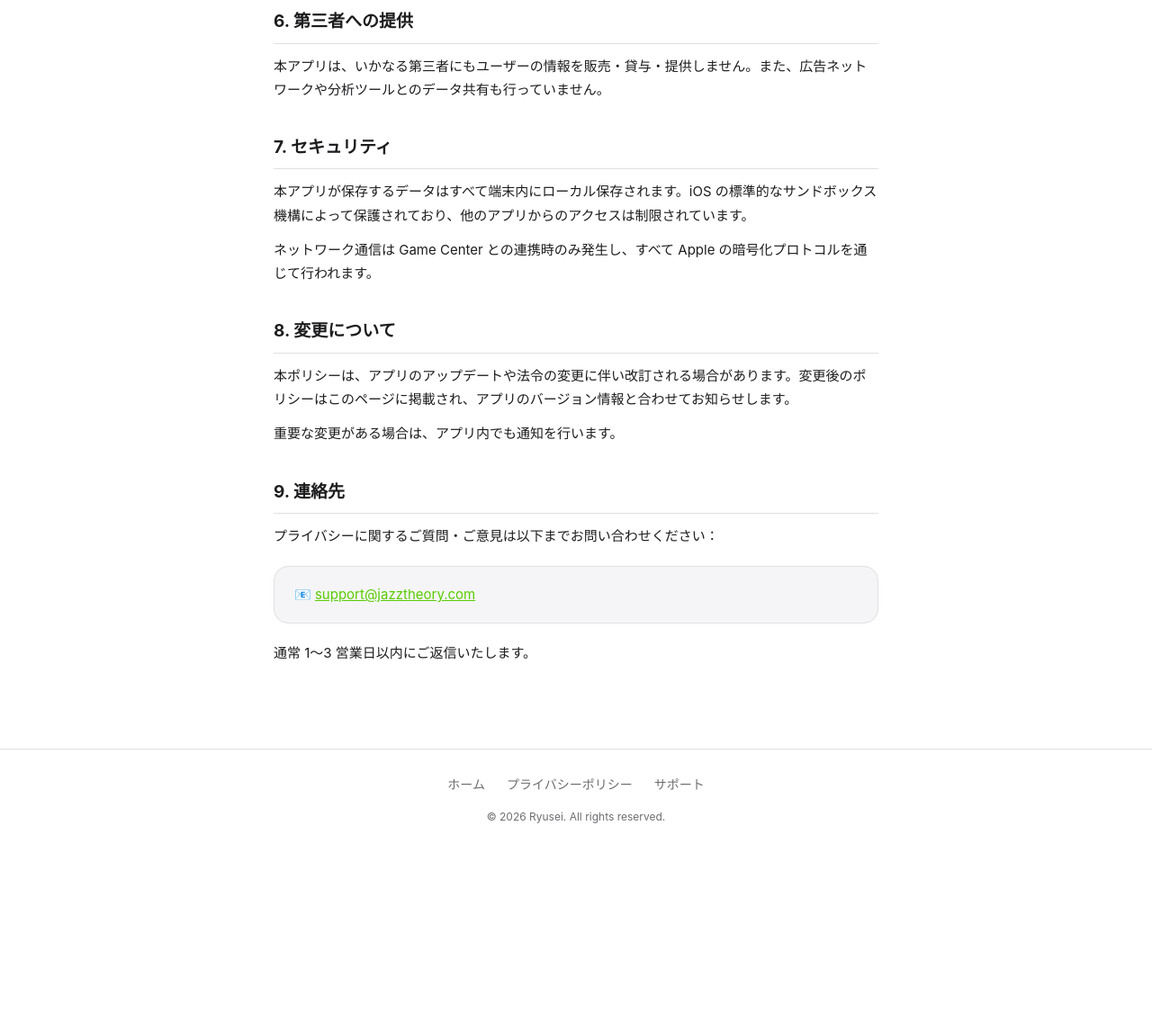
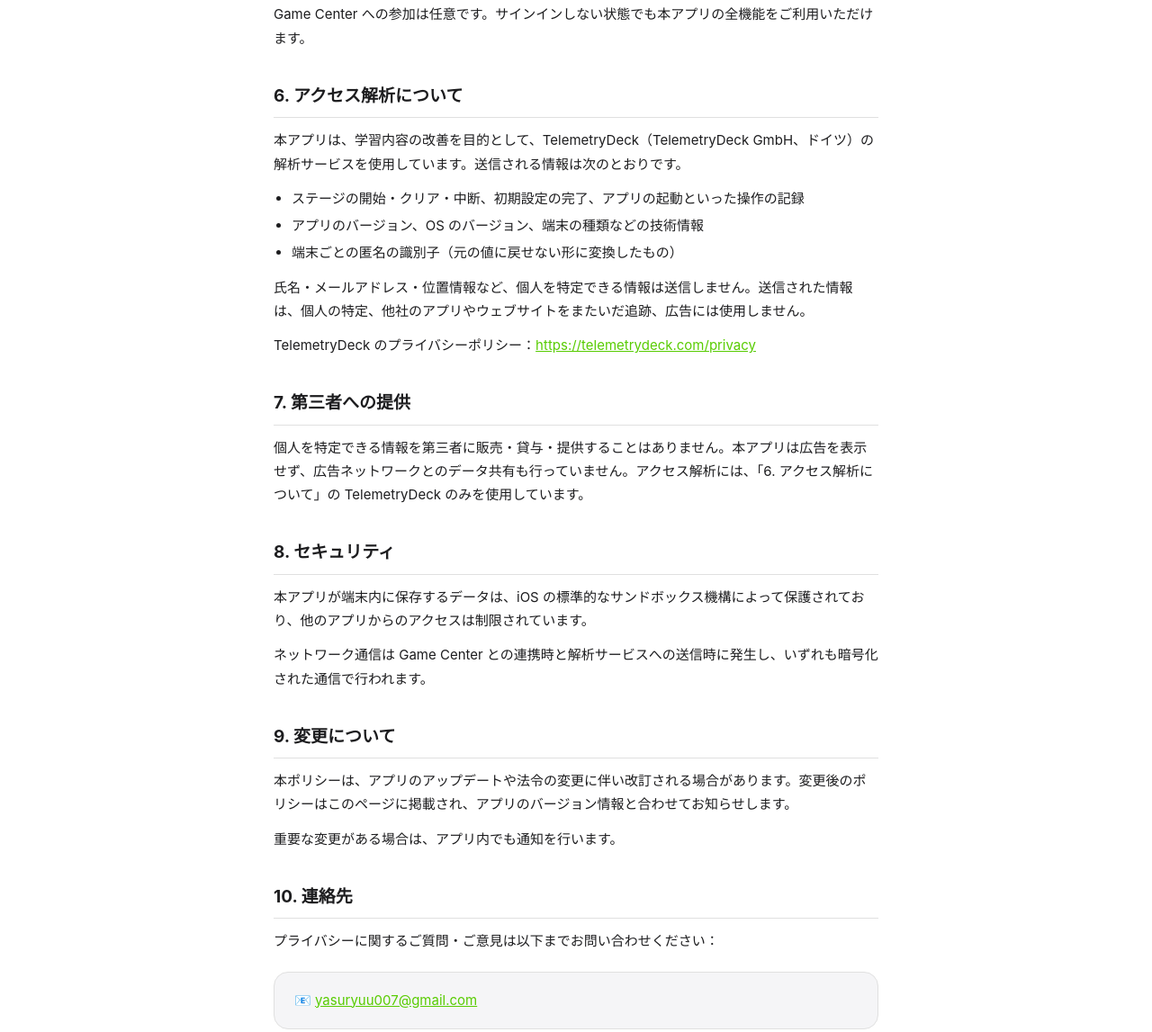
Before and after one commit to ryusei007-source/Jazz-Theory, a plain HTML site: page privacy.html in a window 1280 px wide. Shown: the part 1454-2601 px from the top of the page at 90% size. Before the commit the page ends 2408 px from the top, so only its background shows below. Drawn offline with Linux system fonts and the light colour scheme.

Commit message:
Add files via upload

```diff
--- a/privacy.html
+++ b/privacy.html
@@ -110,7 +110,7 @@
 
 <main>
   <h1>プライバシーポリシー</h1>
-  <p class="updated">最終更新日：2026年5月</p>
+  <p class="updated">最終更新日：2026年11月9日</p>
 
   <!-- 1 -->
   <h2>1. はじめに</h2>
@@ -125,6 +125,7 @@
     <li><strong>ストリーク情報</strong>：連続学習日数・最終学習日時（端末内のみ）</li>
     <li><strong>設定情報</strong>：選択した楽器キー・BGM 設定などのアプリ設定（端末内のみ）</li>
     <li><strong>Game Center スコア</strong>：Apple の Game Center を通じて送信されるスコア（Apple の管理下）</li>
+    <li><strong>利用状況データ（匿名）</strong>：TelemetryDeck（解析サービス）に送信（「6. アクセス解析について」参照）</li>
   </ul>
 
   <!-- 3 -->
@@ -135,13 +136,13 @@
     <li>位置情報（GPS）</li>
     <li>カメラ・マイクへのアクセス</li>
     <li>連絡先・カレンダー・写真</li>
-    <li>広告 ID または行動追跡データ</li>
-    <li>クラッシュレポートや分析データ（サードパーティ製 SDK を使用していません）</li>
+    <li>広告 ID、および他社のアプリやウェブサイトをまたいだ追跡のためのデータ</li>
+    <li>クラッシュレポート</li>
   </ul>
 
   <!-- 4 -->
   <h2>4. 情報の保存場所</h2>
-  <p>本アプリのすべての学習データ・設定は <strong>お使いの端末の UserDefaults</strong> にローカル保存されます。外部サーバーやクラウドへのデータ送信は行いません。</p>
+  <p>本アプリのすべての学習データ・設定は <strong>お使いの端末の UserDefaults</strong> にローカル保存されます。Game Center および「6. アクセス解析について」の解析サービスへの送信を除き、データはお使いの端末内に保存されます。</p>
   <div class="callout">
     <p>⚠️ アプリを削除すると、端末に保存されたすべての進捗データが完全に削除されます。復元手段はありません。</p>
   </div>
@@ -153,26 +154,38 @@
   <p>Game Center への参加は任意です。サインインしない状態でも本アプリの全機能をご利用いただけます。</p>
 
   <!-- 6 -->
-  <h2>6. 第三者への提供</h2>
-  <p>本アプリは、いかなる第三者にもユーザーの情報を販売・貸与・提供しません。また、広告ネットワークや分析ツールとのデータ共有も行っていません。</p>
+  <h2>6. アクセス解析について</h2>
+  <p>本アプリは、学習内容の改善を目的として、TelemetryDeck（TelemetryDeck GmbH、ドイツ）の解析サービスを使用しています。送信される情報は次のとおりです。</p>
+  <ul>
+    <li>ステージの開始・クリア・中断、初期設定の完了、アプリの起動といった操作の記録</li>
+    <li>アプリのバージョン、OS のバージョン、端末の種類などの技術情報</li>
+    <li>端末ごとの匿名の識別子（元の値に戻せない形に変換したもの）</li>
+  </ul>
+  <p>氏名・メールアドレス・位置情報など、個人を特定できる情報は送信しません。送信された情報は、個人の特定、他社のアプリやウェブサイトをまたいだ追跡、広告には使用しません。</p>
+  <p>TelemetryDeck のプライバシーポリシー：<a href="https://telemetrydeck.com/privacy" target="_blank" rel="noopener">https://telemetrydeck.com/privacy</a></p>
 
   <!-- 7 -->
-  <h2>7. セキュリティ</h2>
-  <p>本アプリが保存するデータはすべて端末内にローカル保存されます。iOS の標準的なサンドボックス機構によって保護されており、他のアプリからのアクセスは制限されています。</p>
-  <p>ネットワーク通信は Game Center との連携時のみ発生し、すべて Apple の暗号化プロトコルを通じて行われます。</p>
+  <h2>7. 第三者への提供</h2>
+  <p>個人を特定できる情報を第三者に販売・貸与・提供することはありません。本アプリは広告を表示せず、広告ネットワークとのデータ共有も行っていません。アクセス解析には、「6. アクセス解析について」の TelemetryDeck のみを使用しています。</p>
 
   <!-- 8 -->
-  <h2>8. 変更について</h2>
+  <h2>8. セキュリティ</h2>
+  <p>本アプリが端末内に保存するデータは、iOS の標準的なサンドボックス機構によって保護されており、他のアプリからのアクセスは制限されています。</p>
+  <p>ネットワーク通信は Game Center との連携時と解析サービスへの送信時に発生し、いずれも暗号化された通信で行われます。</p>
+
+  <!-- 9 -->
+  <h2>9. 変更について</h2>
   <p>本ポリシーは、アプリのアップデートや法令の変更に伴い改訂される場合があります。変更後のポリシーはこのページに掲載され、アプリのバージョン情報と合わせてお知らせします。</p>
   <p>重要な変更がある場合は、アプリ内でも通知を行います。</p>
 
-  <!-- 9 -->
-  <h2>9. 連絡先</h2>
+  <!-- 10 -->
+  <h2>10. 連絡先</h2>
   <p>プライバシーに関するご質問・ご意見は以下までお問い合わせください：</p>
   <div class="callout">
-    <p>📧 <a href="mailto:support@jazztheory.com">support@jazztheory.com</a></p>
+    <p>📧 <a href="mailto:yasuryuu007@gmail.com">yasuryuu007@gmail.com</a></p>
   </div>
   <p>通常 1〜3 営業日以内にご返信いたします。</p>
+  <p class="updated">改定日：2026年11月9日（アクセス解析に関する記載を追加）</p>
 </main>
 
 <footer>
```
Also changed, not shown: support.html (+1 -1 lines).
